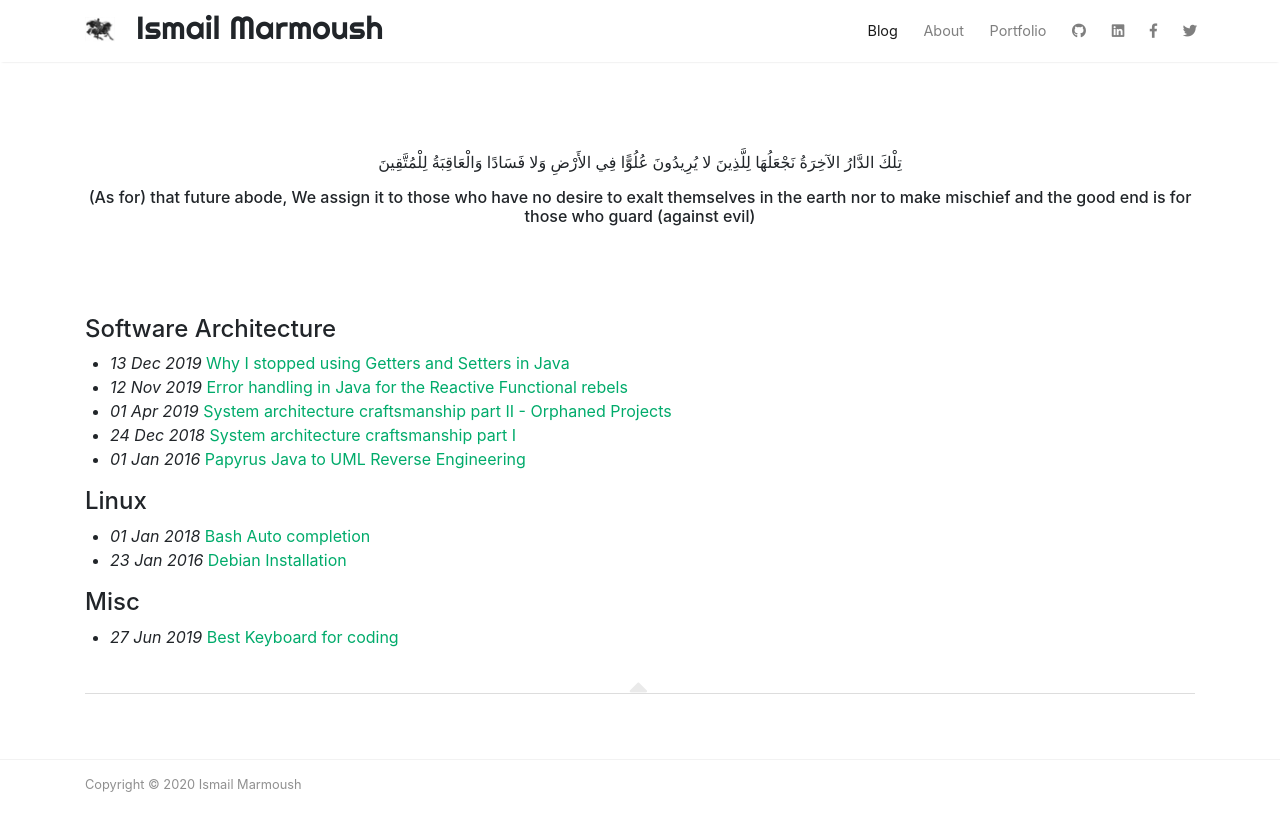
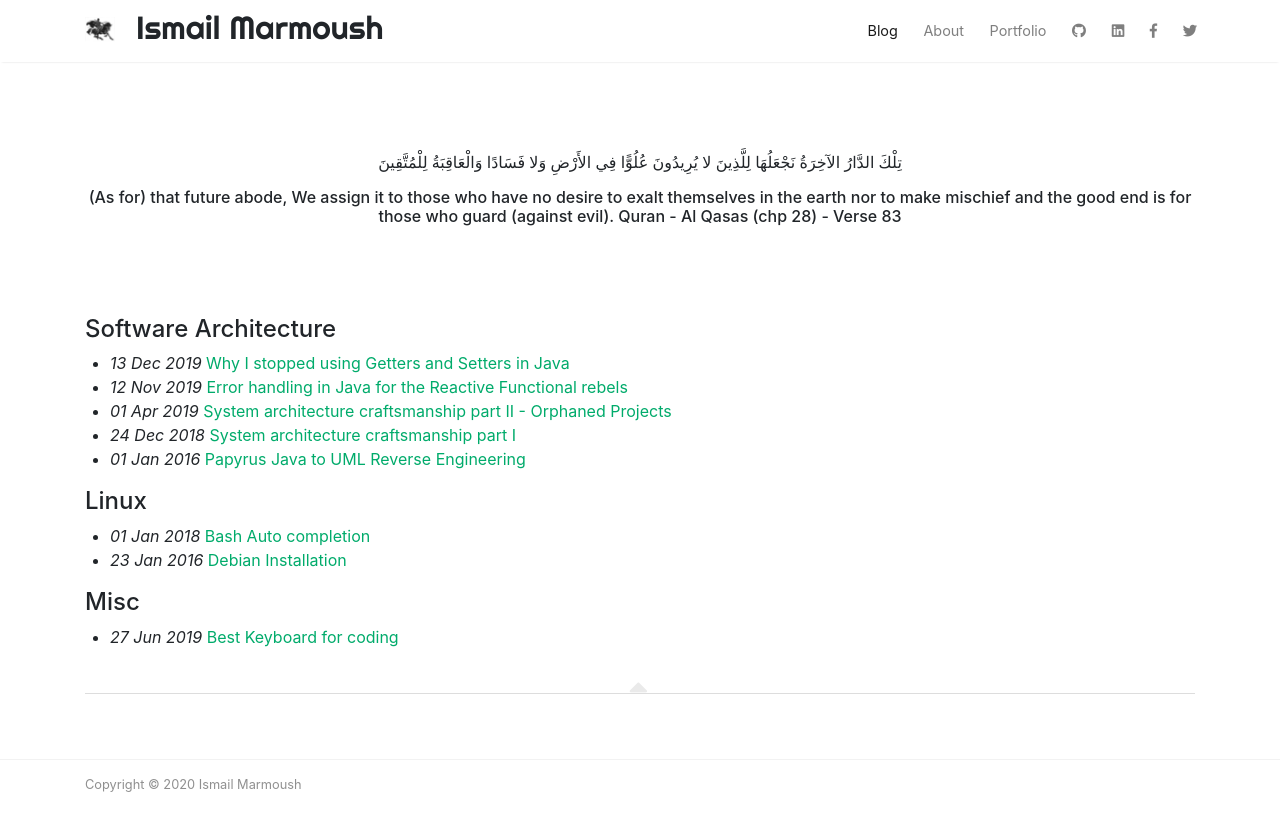
Before and after one commit to IsmailMarmoush/ismailmarmoush.github.io, a Jekyll site: the page built from index.html, in a window 1280 px wide. Shown: the top 831 px of the page. Built offline with Jekyll 4.4.1, drawn with Linux system fonts in a browser that asks for light colours; nearby versions of some CDN libraries; the list of posts is cut into pages by our own code; comment, search, counter and statistics services are not loaded.

Commit message:
A Quick Commit

```diff
--- a/index.html
+++ b/index.html
@@ -16,7 +16,7 @@
             وَالْعَاقِبَةُ لِلْمُتَّقِينَ
         </p>
         <p>(As for) that future abode, We assign it to those who have no desire to exalt themselves in the earth
-            nor to make mischief and the good end is for those who guard (against evil)</p>
+            nor to make mischief and the good end is for those who guard (against evil). Quran - Al Qasas (chp 28) - Verse 83</p>
     </h6>
 
     <br/>
```
